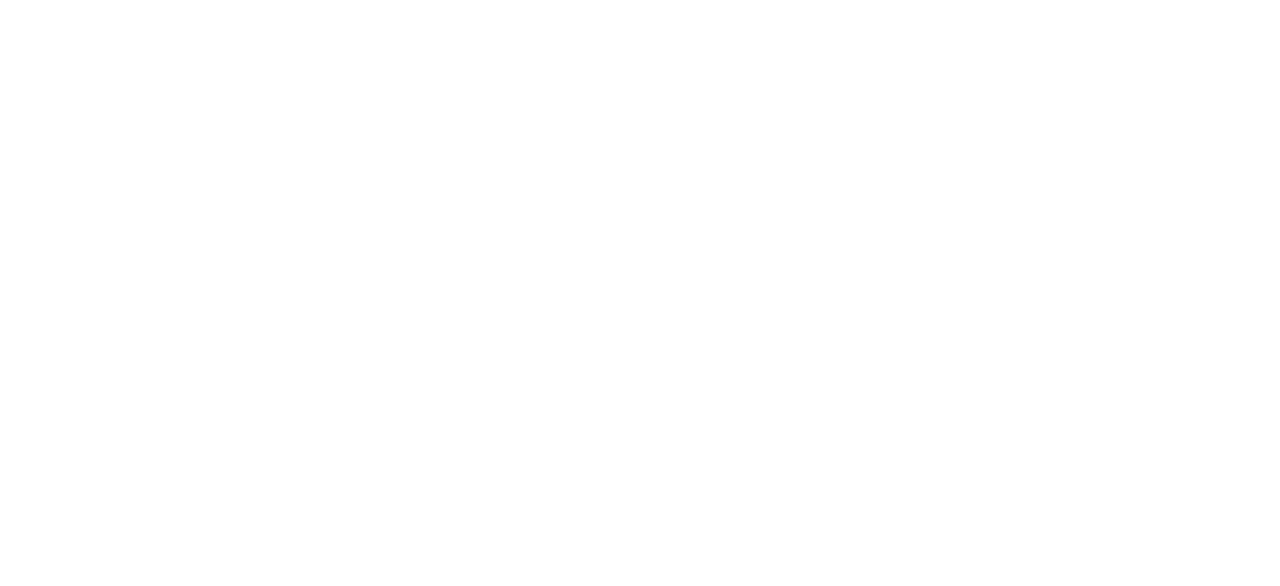
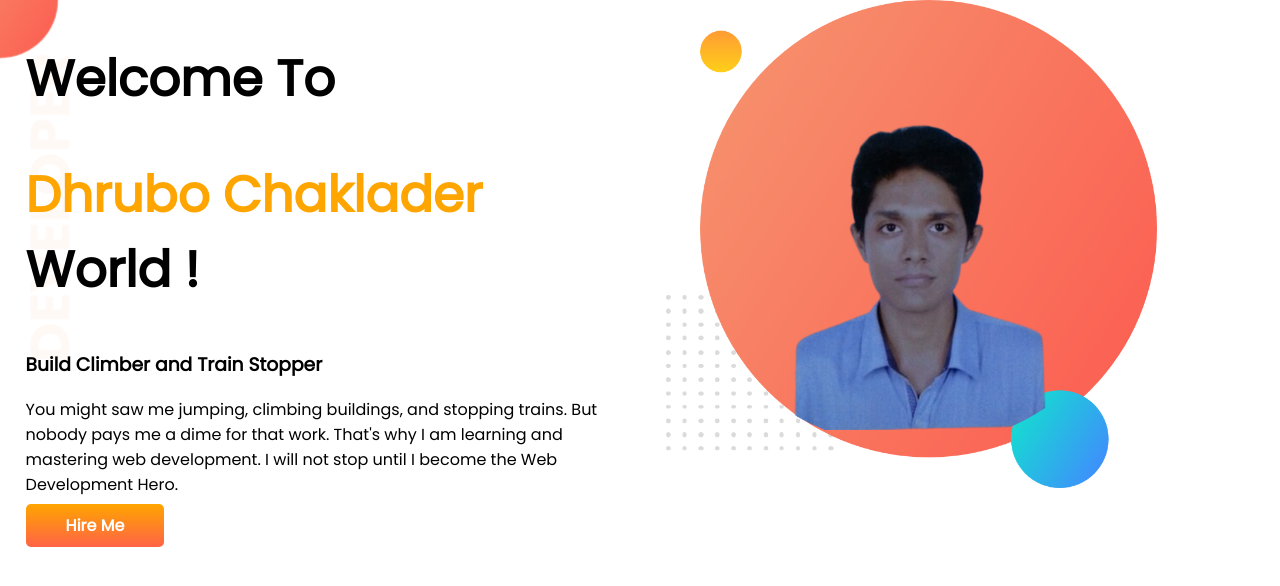
Before and after one commit to dhrubochaklader1/developer-portfolio, a plain HTML site: page index.html in a window 1280 px wide. Drawn offline with Linux system fonts and the light colour scheme.

Commit message:
top banner added

```diff
--- a/index.html
+++ b/index.html
@@ -1,13 +1,35 @@
 <!DOCTYPE html>
 <html lang="en">
+
 <head>
     <meta charset="UTF-8">
     <meta http-equiv="X-UA-Compatible" content="IE=edge">
     <meta name="viewport" content="width=device-width, initial-scale=1.0">
     <title>Dhrubo Portfolio</title>
+    <link rel="preconnect" href="https://fonts.googleapis.com">
+    <link rel="preconnect" href="https://fonts.gstatic.com" crossorigin>
+    <link href="https://fonts.googleapis.com/css2?family=Poppins&display=swap" rel="stylesheet">
     <link rel="stylesheet" href="style.css">
 </head>
+
 <body>
+    <section class="top-banner">
+        <div class="half-width">
+            <h1>Welcome To</h1>
+            <h1><span class="orange-color">Dhrubo Chaklader</span> World !</h1>
+            <h3>Build Climber and Train Stopper</h3>
+            <p>You might saw me jumping, climbing buildings, and stopping trains. But nobody pays me a dime for that
+                work.
+                That's why I am learning and mastering web development. I will not stop until I become the Web
+                Development
+                Hero.</p>
+            <a class="link-button" href="https://github.com/dhrubochaklader1/developer-portfolio" target="_blank">Hire
+                Me</a>
+        </div>
+        <div class="half-width">
+            <img src="images/Dhrubo.png" alt="">
+        </div>
+    </section>
+</body>
 
-</body>
 </html>
--- a/style.css
+++ b/style.css
@@ -0,0 +1,39 @@
+body {
+    font-family: 'Poppins', sans-serif;
+    margin: 0;
+}
+
+h1 {
+    font-size: 50px;
+}
+
+.orange-color {
+    color: orange;
+}
+
+section {
+    display: flex;
+}
+
+.half-width {
+    width: 50%;
+    padding-left: 2%;
+}
+
+.half-width img {
+    width: 80%;
+}
+
+.link-button {
+    text-decoration: none;
+    background-image: linear-gradient(orange, tomato);
+    padding: 10px 40px;
+    border-radius: 5px;
+    color: white;
+    font-weight: 700;
+}
+
+.top-banner {
+    background-image: url(images/top-banner.png);
+    background-repeat: no-repeat;
+}
```
Also changed, not shown: images/Dhrubo.png (added), images/dhrubo-removebg-preview.png (added), images/dream-bg.png (added), images/exp-bg.png (added), images/jhankar.png (added), images/jhankar2.png (added), images/my-bg.png (added), images/my-bg2.png (added), images/top-banner.png (added), 7 other files.
